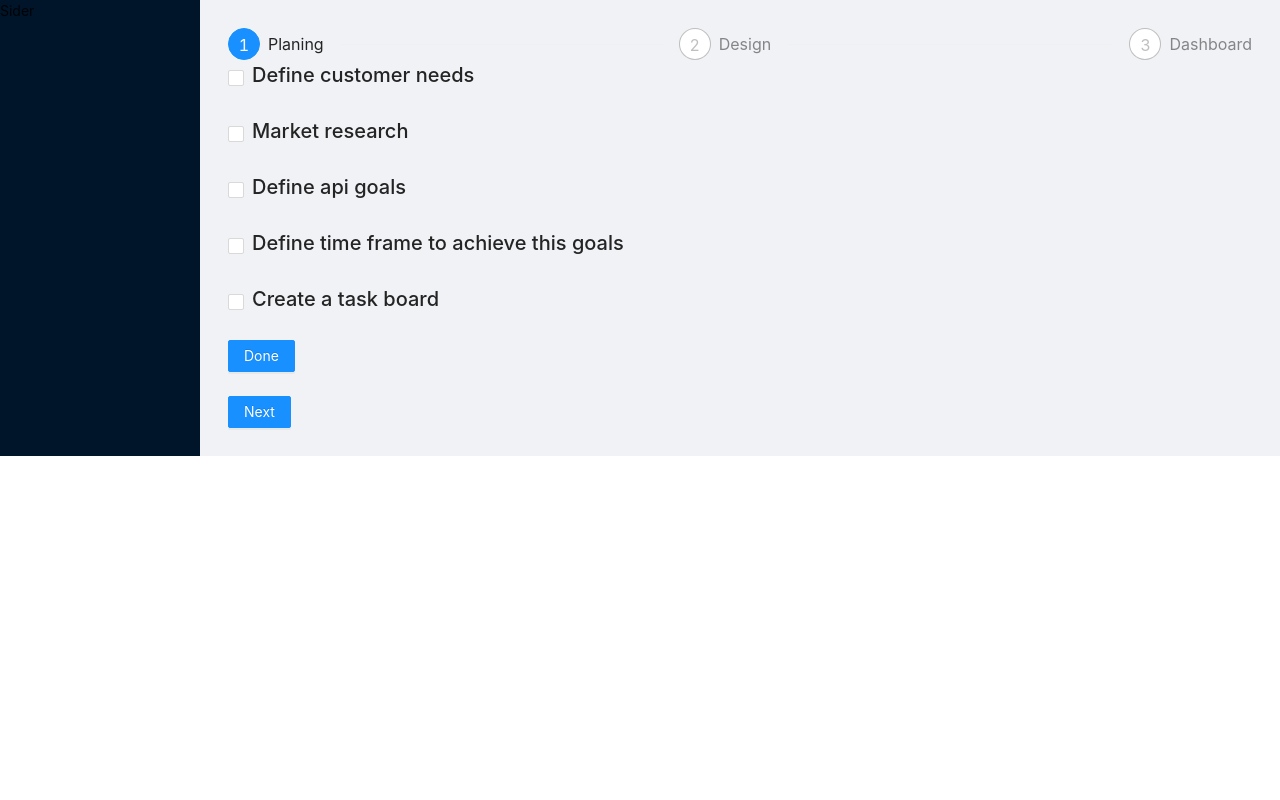
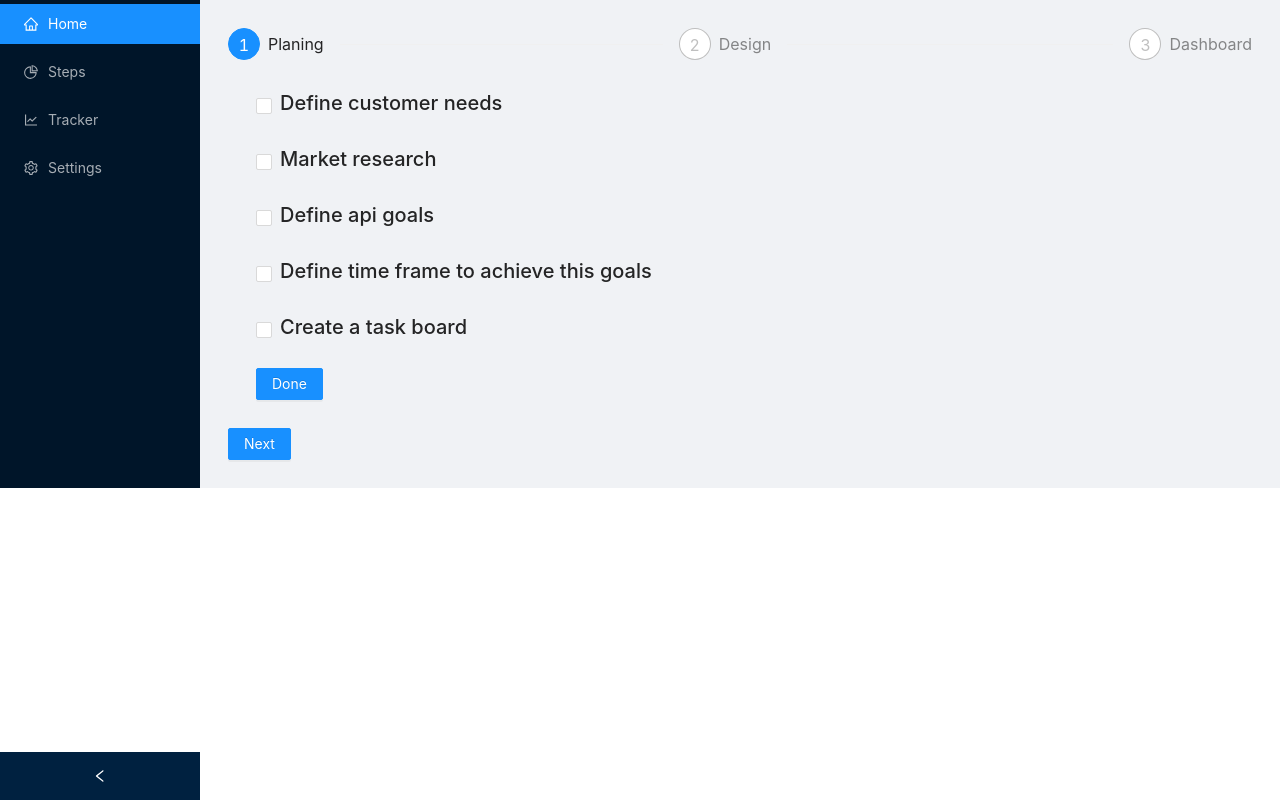
Before and after one commit to abderrahmaneMustapha/api-dev-helper, a React (Create React App) app in the folder web/: page /steps in a window 1280 px wide. Built offline with nearby package versions, Linux system fonts and the light colour scheme.

Commit message:
feat :  styling the steps phase

```diff
--- a/web/src/index.js
+++ b/web/src/index.js
@@ -1,10 +1,12 @@
 import React from 'react';
 import ReactDOM from 'react-dom';
+
 import App from './main/App';
 import reportWebVitals from './reportWebVitals';
 import "./index.css"
+
 ReactDOM.render(
-  <React.StrictMode>
+  <React.StrictMode >
     <App />
   </React.StrictMode>,
   document.getElementById('root')
--- a/web/src/main/App.js
+++ b/web/src/main/App.js
@@ -1,27 +1,94 @@
 import { Router, Route, Switch } from "react-router";
+import Steps from "./pages/steps/steps";
+import Tracker from "./pages/tracker/tracker";
+import "antd/dist/antd.css";
+import {
+    PieChartOutlined,
+    LineChartOutlined,
+    HomeOutlined,
+    SettingOutlined,
+} from "@ant-design/icons";
+import { Layout, Menu } from "antd";
+import { useState } from "react";
 import { createBrowserHistory } from "history";
-import Steps from "./pages/steps/steps";
-import Tracker from "./pages/tracker/tracker"
-import "antd/dist/antd.css";
-import { Layout } from "antd";
-
-const history = createBrowserHistory();
+const browserHistory = createBrowserHistory();
 
 const { Sider } = Layout;
 function App() {
+    const [active_keys, setItemToActive] = useState(["1"]);
+    const [collapsed, onCollapse] = useState(false);
+
     return (
         <>
-            <Layout>
-                <Sider>Sider</Sider>
+            <Router history={browserHistory}>
                 <Layout>
-                    <Router history={history}>
+                    <Sider
+                        collapsible
+                        collapsed={collapsed}
+                        onCollapse={onCollapse}
+                    >
+                        <div className="logo" />
+                        <Menu
+                            theme="dark"
+                            defaultSelectedKeys={active_keys}
+                            mode="inline"
+                        >
+                            <Menu.Item
+                                onClick={(item) => {
+                                    item.domEvent.preventDefault();
+                                    setItemToActive([item]);
+                                    window.location.replace(`${window.location.origin}/home`)
+                                }}
+                                key="1"
+                                icon={<HomeOutlined />}
+                            >
+                                Home
+                            </Menu.Item>
+                            <Menu.Item
+                                onClick={(item) => {
+                                    item.domEvent.preventDefault();
+                                    setItemToActive([item]);
+                                    window.location.assign(`${window.location.origin}/steps`)
+                                }}
+                                key="2"
+                                icon={<PieChartOutlined />}
+                            >
+                                Steps
+                            </Menu.Item>
+                            <Menu.Item
+                                onClick={(item) => {
+                                    item.domEvent.preventDefault();
+                                    setItemToActive([item])
+                                    window.location.assign(`${window.location.origin}/tracker`)
+                                }}
+                                key="3"
+                                icon={<LineChartOutlined />}
+                            >
+                                Tracker
+                            </Menu.Item>
+
+                            <Menu.Item
+                                onClick={(item) => {
+                                    item.domEvent.preventDefault();
+                                    setItemToActive([item]);
+                                    window.location.assign(`${window.location.origin}/settings`)
+
+                                }}
+                                key="4"
+                                icon={<SettingOutlined />}
+                            >
+                                Settings
+                            </Menu.Item>
+                        </Menu>
+                    </Sider>
+                    <Layout>
                         <Switch>
                             <Route path="/steps" component={Steps} />
                             <Route path="/tracker" component={Tracker} />
                         </Switch>
-                    </Router>
+                    </Layout>
                 </Layout>
-            </Layout>
+            </Router>
         </>
     );
 }
--- a/web/src/main/pages/steps/checks.js
+++ b/web/src/main/pages/steps/checks.js
@@ -439,6 +439,9 @@ const Checks = () => {
 
     return (
         <div id="checks">
+            {
+                loading===true ? <div>azeaze</div> : "b"
+            }
             <Space style={{ width: "100%", marginBottom: "2em" }} size={10}>
                 <Input.Group style={{ width: "100%" }} compact>
                     <Input
--- a/web/src/main/pages/steps/design.js
+++ b/web/src/main/pages/steps/design.js
@@ -494,6 +494,7 @@ const Design = () => {
     return (
         <>
             <Form
+                className="styled-form"
                 name="api-design-choices"
                 form={form}
                 onFinish={onFinish}
--- a/web/src/main/pages/steps/planing.js
+++ b/web/src/main/pages/steps/planing.js
@@ -25,6 +25,7 @@ const Planing = () => {
 
     return (
         <Form
+             className="styled-form"
             name="planing-form"
             form={form}
             onFinish={onFinish}
```
